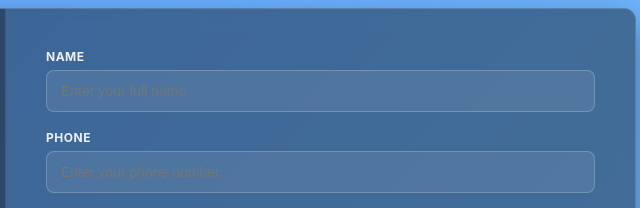
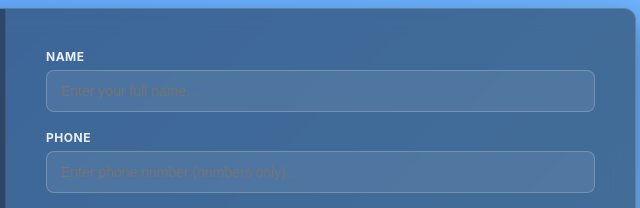
Before and after one commit to awmusik/AW-Musik, a plain HTML site: page index.html in a window 1280 px wide. Shown: the part 1841-2049 px from the top of the page, 584-1224 px from the left. Drawn offline with Linux system fonts and the light colour scheme; some packages are replaced by stand-ins of ours; a script that the page names is missing.

Commit message:
Update index.html

```diff
--- a/index.html
+++ b/index.html
@@ -183,7 +183,7 @@
 
                     <div class="form-group">
                         <label for="phone">Phone</label>
-                        <input type="tel" id="phone" placeholder="Enter your phone number...">
+                        <input type="tel" id="phone" inputmode="numeric" placeholder="Enter phone number (numbers only)..." oninput="this.value = this.value.replace(/[^0-9]/g, '')">
                     </div>
 
                     <div class="form-group">
```
